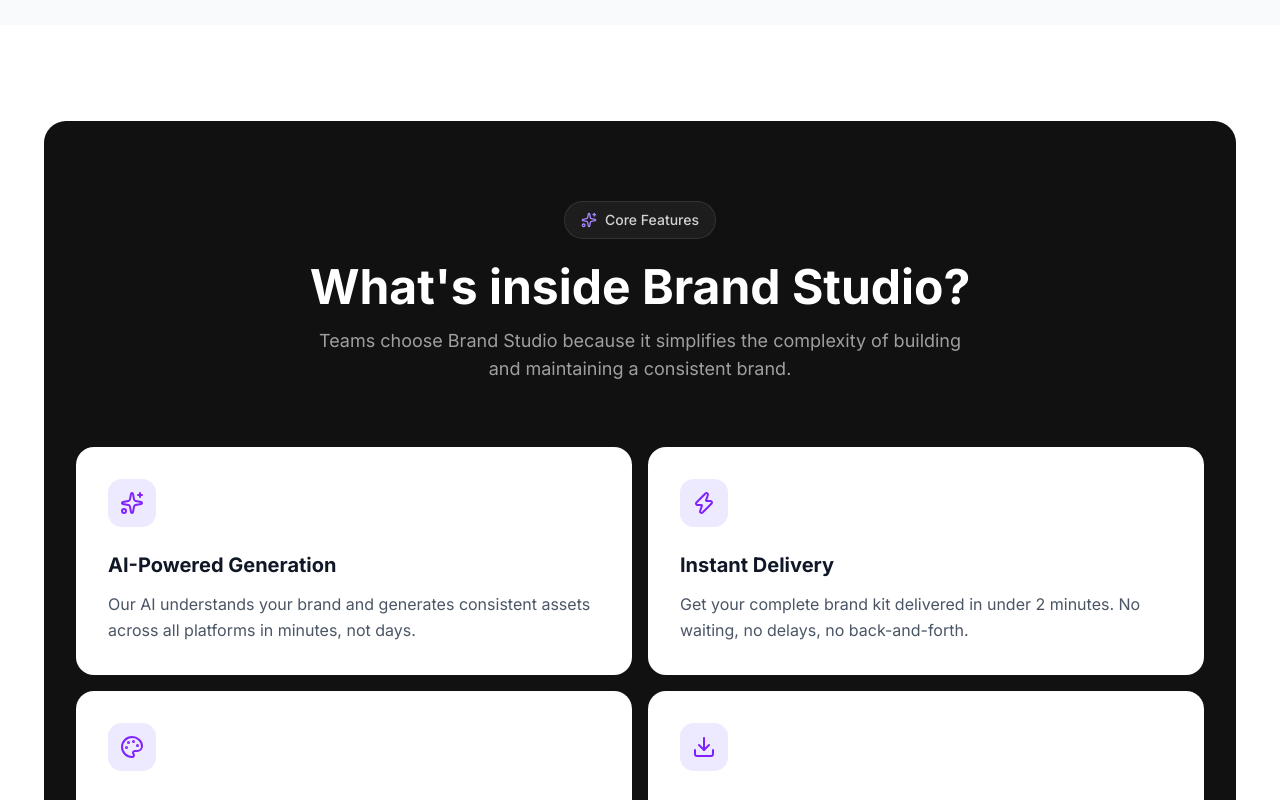
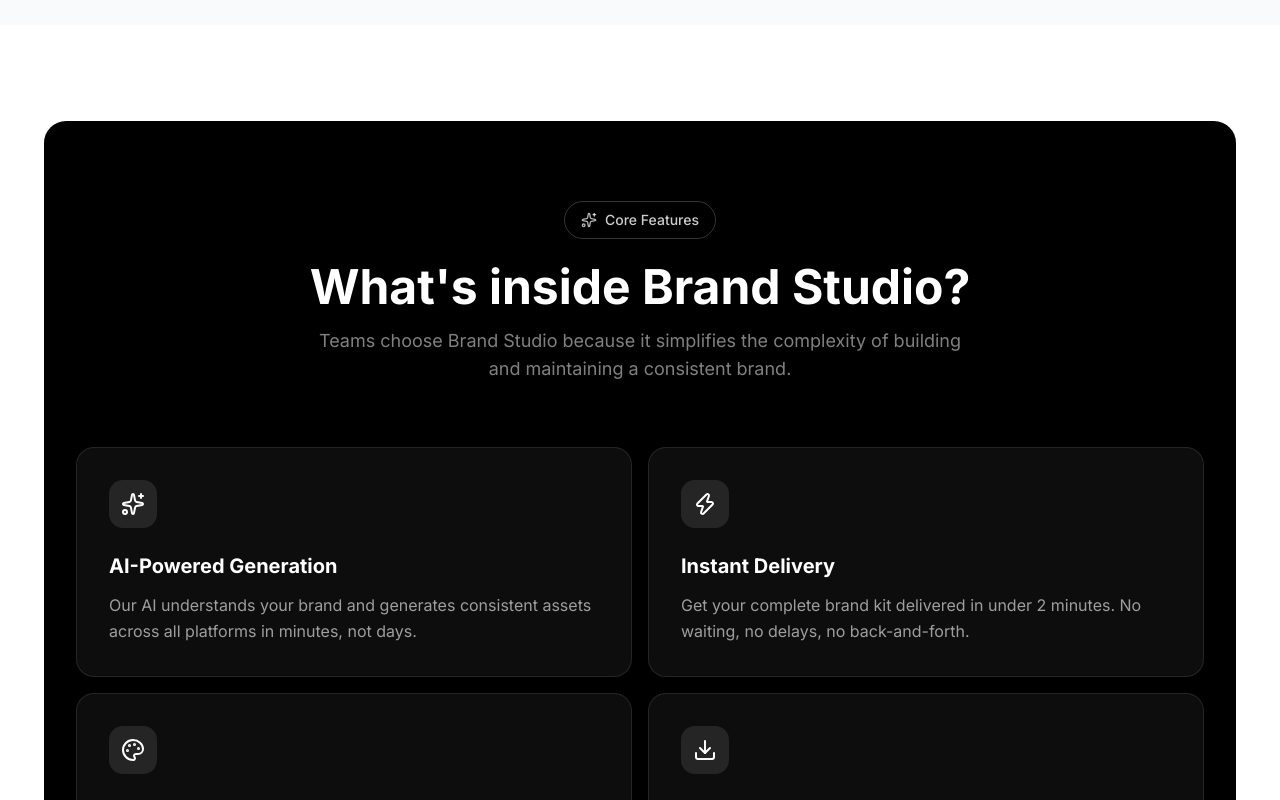
Before and after one commit to obahblack/Brand-Studio, a Next.js app: page / in a window 1280 px wide. Shown: the part 2960-3760 px from the top of the page. Built offline with nearby package versions, Linux system fonts and the light colour scheme.

Commit message:
Fix Benefits section: true black bg, dark transparent cards with gray borders

```diff
--- a/src/components/landing/benefits.tsx
+++ b/src/components/landing/benefits.tsx
@@ -27,19 +27,19 @@
 export function Benefits() {
   return (
     <section className="py-24 px-11" id="benefits">
-      <div className="bg-[#111111] rounded-3xl py-20 px-8">
+      <div className="bg-black rounded-3xl py-20 px-8">
         <div className="max-w-[1200px] mx-auto">
           <ScrollReveal>
             <div className="flex justify-center mb-6">
-              <div className="inline-flex items-center gap-2 px-4 py-2 rounded-full border border-white/10 bg-white/5">
-                <Sparkles className="w-4 h-4 text-violet-400" />
+              <div className="inline-flex items-center gap-2 px-4 py-2 rounded-full border border-white/20">
+                <Sparkles className="w-4 h-4 text-white/70" />
                 <span className="text-sm font-medium text-white/80">Core Features</span>
               </div>
             </div>
             <h2 className="text-4xl md:text-5xl font-bold text-white text-center mb-4">
               What&apos;s inside Brand Studio?
             </h2>
-            <p className="text-white/60 text-center text-lg mb-16 max-w-2xl mx-auto">
+            <p className="text-white/50 text-center text-lg mb-16 max-w-2xl mx-auto">
               Teams choose Brand Studio because it simplifies the complexity of building and maintaining a consistent brand.
             </p>
           </ScrollReveal>
@@ -47,12 +47,12 @@
           <div className="grid md:grid-cols-2 gap-4">
             {benefits.map((benefit, index) => (
               <ScrollReveal key={benefit.title} delay={index * 0.1}>
-                <div className="bg-white rounded-2xl p-8 h-full">
-                  <div className="w-12 h-12 rounded-xl bg-violet-100 flex items-center justify-center mb-6">
-                    <benefit.icon className="w-6 h-6 text-violet-600" />
+                <div className="bg-white/5 border border-white/10 rounded-2xl p-8 h-full">
+                  <div className="w-12 h-12 rounded-xl bg-white/10 flex items-center justify-center mb-6">
+                    <benefit.icon className="w-6 h-6 text-white" />
                   </div>
-                  <h3 className="text-xl font-bold text-gray-900 mb-3">{benefit.title}</h3>
-                  <p className="text-gray-600 leading-relaxed">
+                  <h3 className="text-xl font-bold text-white mb-3">{benefit.title}</h3>
+                  <p className="text-white/60 leading-relaxed">
                     {benefit.description}
                   </p>
                 </div>
```
